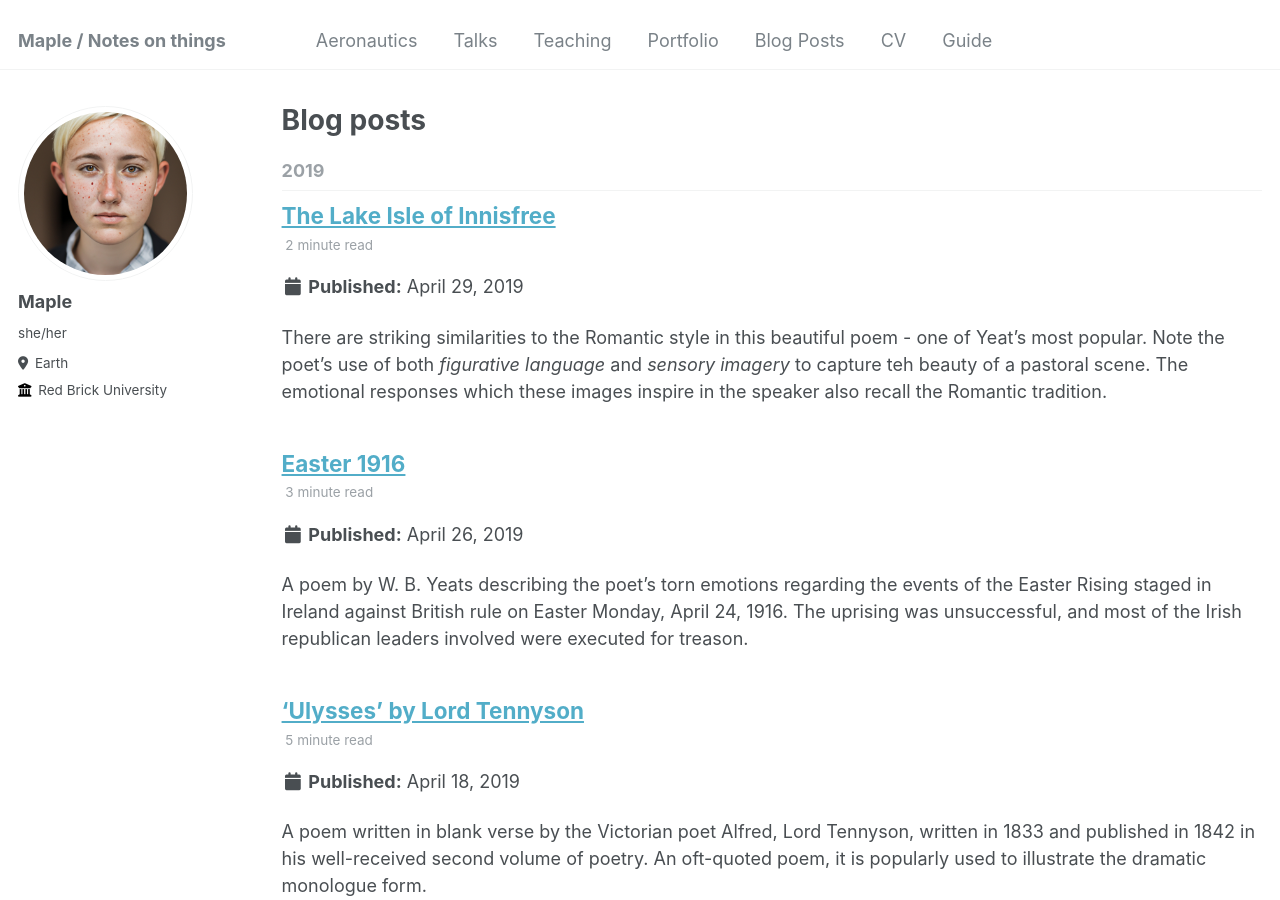
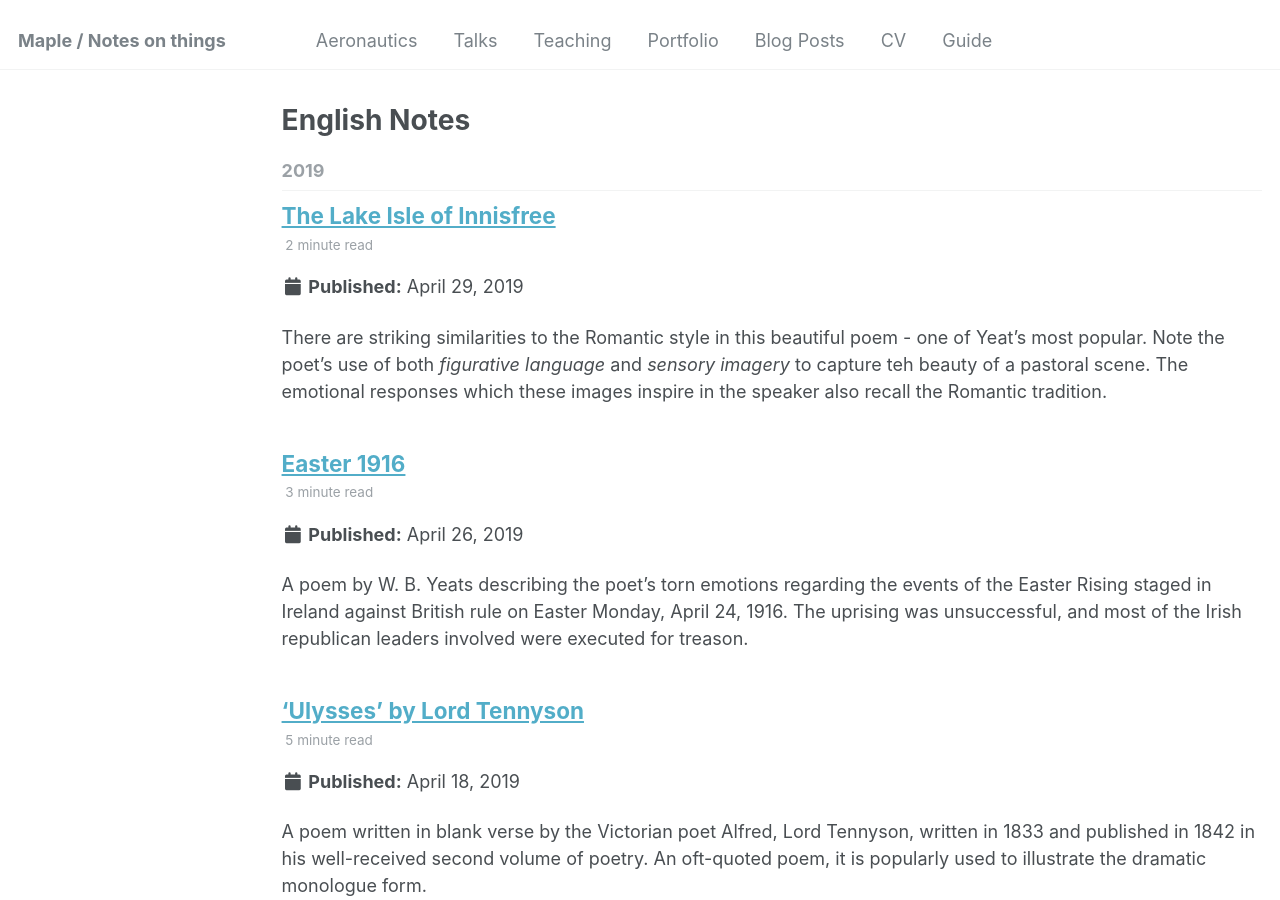
Before and after one commit to Mapleheart-LLC/Mapleheart-llc.github.io, a Jekyll site: the page built from _pages/english-notes.html, in a window 1280 px wide and 900 px high. Built offline with Jekyll 4.4.1, drawn with Linux system fonts in a browser that asks for light colours.

Commit message:
modified:   _config.yml 	renamed:    _pages/year-archive.html -> _pages/english-notes.html

```diff
--- a/_config.yml
+++ b/_config.yml
@@ -222,7 +222,7 @@ defaults:
       type: posts
     values:
       layout: single
-      author_profile: true
+      author_profile: false
       read_time: true
       comments: true
       share: true
--- a/_pages/year-archive.html
+++ b/_pages/english-notes.html
@@ -1,8 +1,8 @@
 ---
 layout: archive
-permalink: /year-archive/
-title: "Blog posts"
-author_profile: true
+permalink: /english-notes/
+title: "English Notes"
+author_profile: false
 redirect_from:
   - /wordpress/blog-posts/
 ---
```
